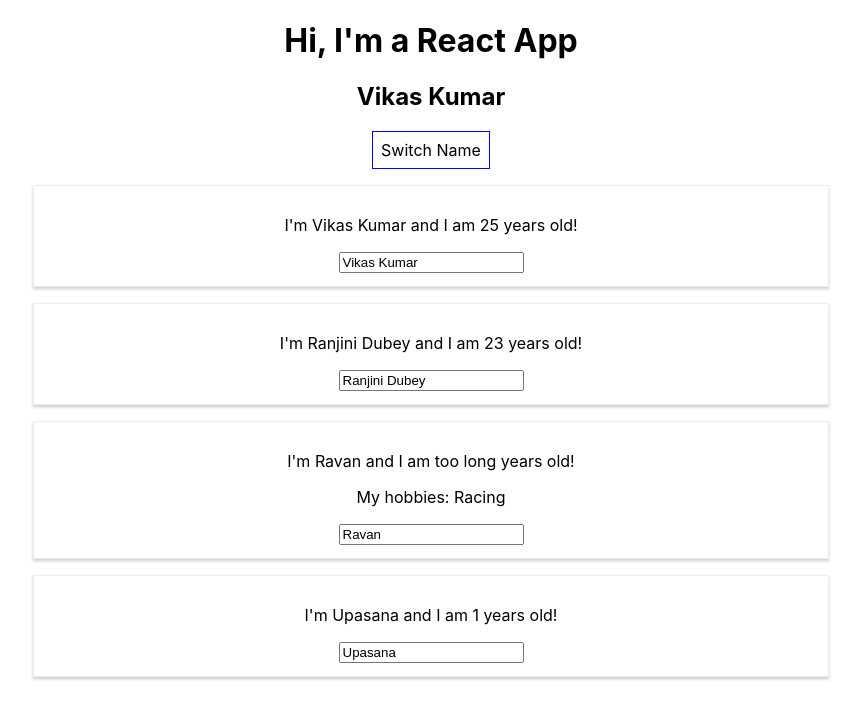
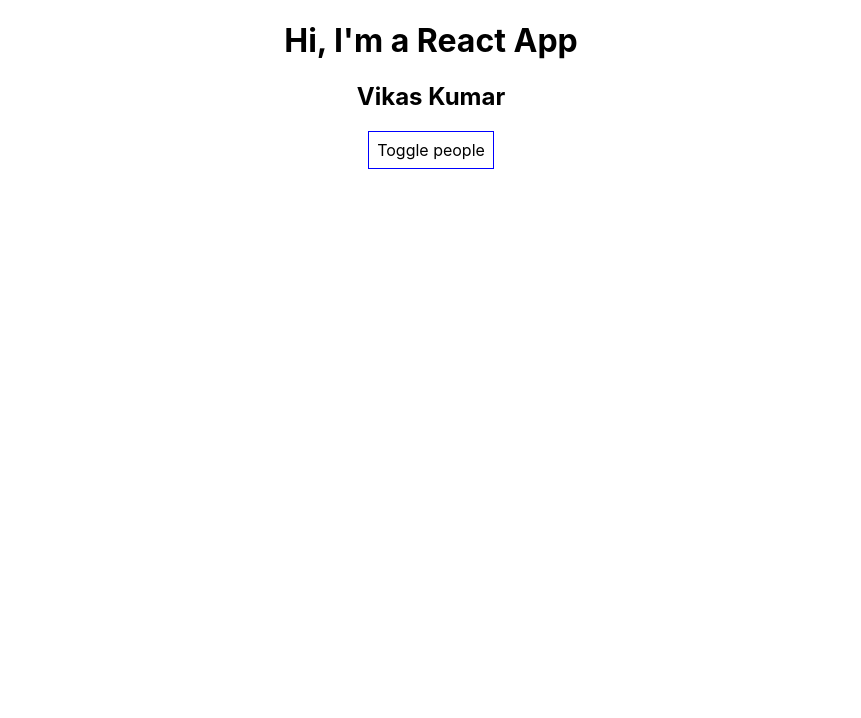
Before and after one commit to viktapas/reactive-react, a React (Create React App) app: page / in a window 1280 px wide. Shown: the top 718 px of the page, without its empty margins (209-1070 px from the left). Built offline with nearby package versions, Linux system fonts and the light colour scheme.

Commit message:
conditional using ternary operator

```diff
--- a/src/App.js
+++ b/src/App.js
@@ -21,7 +21,8 @@ class App extends Component {
         name: 'Upasana',
         age: 1
       }
-    ]
+    ],
+    showPeople: false
   };
   switchNameHandler = newName => {
     // console.log('Was clicked!');
@@ -71,6 +72,10 @@ class App extends Component {
     });
   };
 
+  togglePeopleHandler = () => {
+    this.setState({ showPeople: !this.state.showPeople });
+  };
+
   render() {
     const style = {
       backgroundColor: 'white',
@@ -83,12 +88,11 @@ class App extends Component {
       <div className="App">
         <h1>Hi, I'm a React App</h1>
         <h2>Vikas Kumar</h2>
-        <button
-          style={style}
-          onClick={this.switchNameHandler.bind(this, 'RAVAN')}
-        >
-          Switch Name
+        <button style={style} onClick={this.togglePeopleHandler}>
+          Toggle people
         </button>
+        {this.state.showPeople ? (
+          <div>
             <Person
               name={this.state.people[0].name}
               age={this.state.people[0].age}
@@ -99,13 +103,18 @@ class App extends Component {
               age={this.state.people[1].age}
               click={this.switchNameHandler.bind(this, 'RAVAN!!!')}
             />
-        <Person name={this.state.people[2].name} age={this.state.people[2].age}>
+            <Person
+              name={this.state.people[2].name}
+              age={this.state.people[2].age}
+            >
               My hobbies: Racing
             </Person>
             <Person
               name={this.state.people[3].name}
               age={this.state.people[3].age}
             />
+          </div>
+        ) : null}
       </div>
     );
     // return React.createElement(
```
Lines whose indentation alone changed are shown as unchanged.
